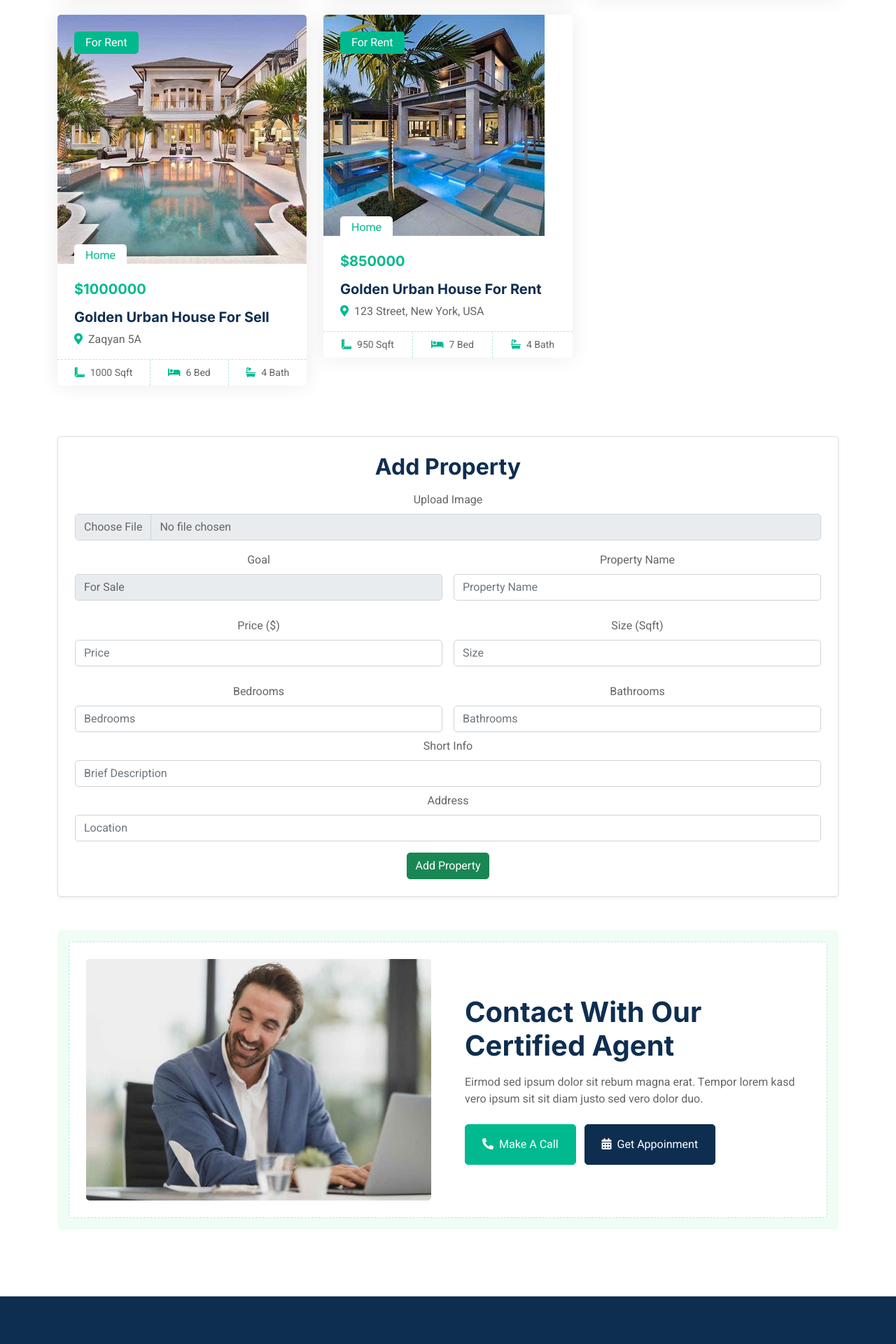
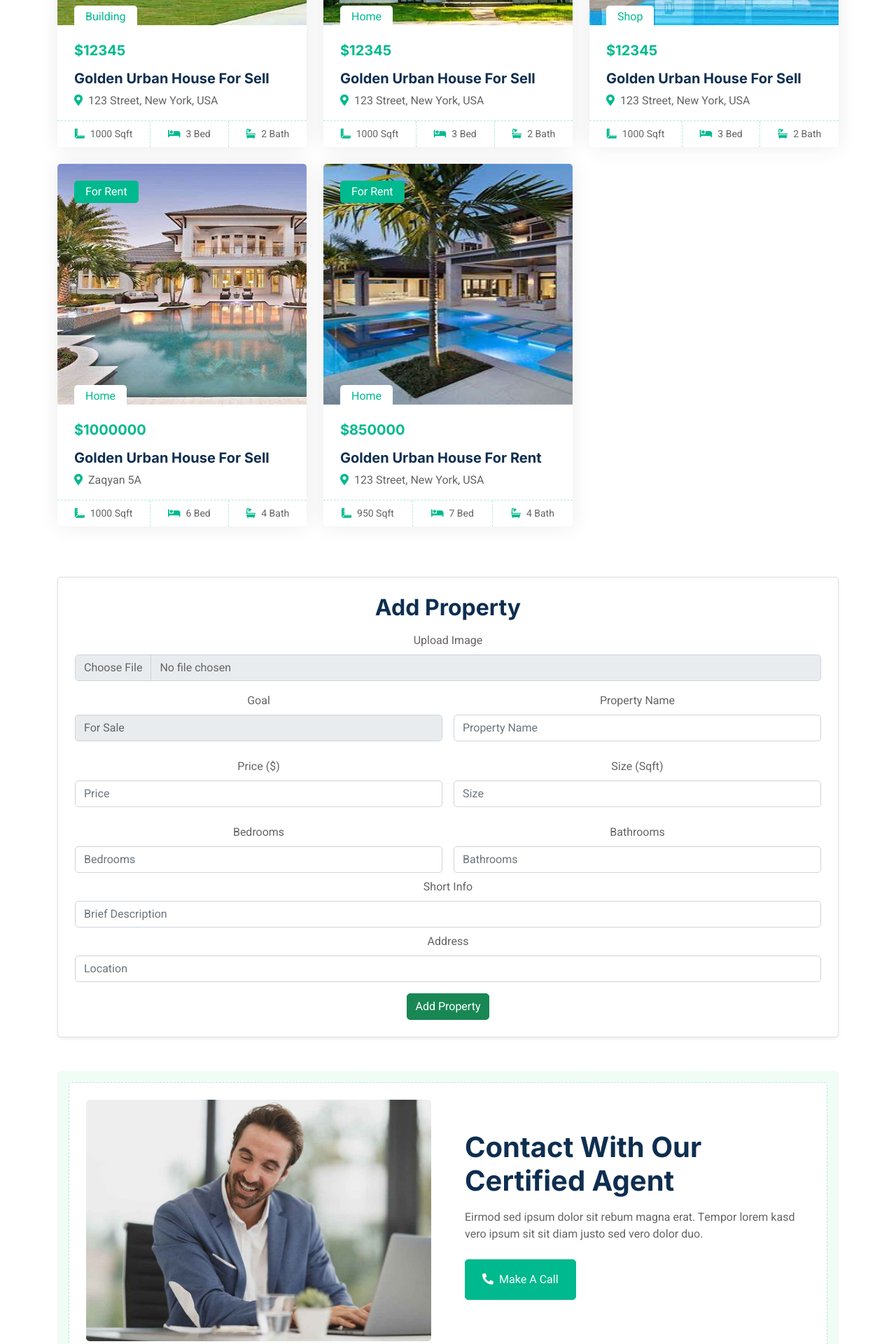
Before and after one commit to tiko051019/Makaan, a Django app: page /pr_list/ in a window 1280 px wide. Shown: the part 1680-3600 px from the top of the page at 70% size. Run offline with Django 5.2, Linux system fonts and the light colour scheme; data comes from the database, SQL or seed files in the repository; both versions use the stored data as it was after the commit; some libraries are stand-ins or nearby versions.

Commit message:
project is ready

```diff
--- a/main/templates/property-list.html
+++ b/main/templates/property-list.html
@@ -42,7 +42,7 @@
 
 
         <!-- Property List Start -->
-             <div class="container-xxl py-5">
+        <div class="container-xxl py-5">
             <div class="container">
                 <div class="row g-0 gx-5 align-items-end">
                     <div class="col-lg-6">
@@ -66,20 +66,19 @@
                     </div>
                 </div>
                 <div class="tab-content">
-                    <!-- ---------------------- -->
                     <div id="tab-1" class="tab-pane fade show p-0 active">
                         <div class="row g-4">
                             {% for i in proplisting %}
                             <div class="col-lg-4 col-md-6 wow fadeInUp" data-wow-delay="0.1s">
                                 <div class="property-item rounded overflow-hidden">
                                     <div class="position-relative overflow-hidden">
-                                        <a href=""><img class="img-fluid" src="{{ i.img.url }}" alt=""></a>
+                                        <div><img class="img-fluidi" src="{{ i.img.url }}" alt="" height="344px" width="516px"></div>
                                         <div class="bg-primary rounded text-white position-absolute start-0 top-0 m-4 py-1 px-3">{{ i.goal }}</div>
                                         <div class="bg-white rounded-top text-primary position-absolute start-0 bottom-0 mx-4 pt-1 px-3">{{ i.name }}</div>
                                     </div>
                                     <div class="p-4 pb-0">
                                         <h5 class="text-primary mb-3">${{ i.price }}</h5>
-                                        <a class="d-block h5 mb-2" href="">{{ i.info }}</a>
+                                        <div class="d-block h5 mb-2">{{ i.info }}</div>
                                         <p><i class="fa fa-map-marker-alt text-primary me-2"></i>{{ i.adress }}</p>
                                     </div>
                                     <div class="d-flex border-top">
@@ -90,7 +89,6 @@
                                 </div>
                             </div>
                             {% endfor %}
-
                         </div>
                     </div>
                     <div id="tab-2" class="tab-pane fade show p-0">
@@ -100,13 +98,13 @@
                             <div class="col-lg-4 col-md-6 wow fadeInUp" data-wow-delay="0.1s">
                                 <div class="property-item rounded overflow-hidden">
                                     <div class="position-relative overflow-hidden">
-                                        <a href=""><img class="img-fluid" src="{{ i.img.url }}" alt=""></a>
+                                        <div><img class="img-fluid" src="{{ i.img.url }}" alt=""></div>
                                         <div class="bg-primary rounded text-white position-absolute start-0 top-0 m-4 py-1 px-3">{{ i.goal }}</div>
                                         <div class="bg-white rounded-top text-primary position-absolute start-0 bottom-0 mx-4 pt-1 px-3">{{ i.name }}</div>
                                     </div>
                                     <div class="p-4 pb-0">
                                         <h5 class="text-primary mb-3">${{ i.price }}</h5>
-                                        <a class="d-block h5 mb-2" href="">{{ i.info }}</a>
+                                        <div class="d-block h5 mb-2">{{ i.info }}</div>
                                         <p><i class="fa fa-map-marker-alt text-primary me-2"></i>{{ i.adress }}</p>
                                     </div>
                                     <div class="d-flex border-top">
@@ -118,9 +116,6 @@
                             </div>
                                 {% endif %}
                             {% endfor %}
-                            <div class="col-12 text-center">
-                                <a class="btn btn-primary py-3 px-5" href="">Browse More Property</a>
-                            </div>
                         </div>
                     </div>
                     <div id="tab-3" class="tab-pane fade show p-0">
@@ -130,13 +125,13 @@
                             <div class="col-lg-4 col-md-6 wow fadeInUp" data-wow-delay="0.1s">
                                 <div class="property-item rounded overflow-hidden">
                                     <div class="position-relative overflow-hidden">
-                                        <a href=""><img class="img-fluid" src="{{ i.img.url }}" alt=""></a>
+                                        <div/div><img class="img-fluid" src="{{ i.img.url }}" alt=""></div>
                                         <div class="bg-primary rounded text-white position-absolute start-0 top-0 m-4 py-1 px-3">{{ i.goal }}</div>
                                         <div class="bg-white rounded-top text-primary position-absolute start-0 bottom-0 mx-4 pt-1 px-3">{{ i.name }}</div>
                                     </div>
                                     <div class="p-4 pb-0">
                                         <h5 class="text-primary mb-3">${{ i.price }}</h5>
-                                        <a class="d-block h5 mb-2" href="">{{ i.info }}</a>
+                                        <div/div class="d-block h5 mb-2">{{ i.info }}</div>
                                         <p><i class="fa fa-map-marker-alt text-primary me-2"></i>{{ i.adress }}</p>
                                     </div>
                                     <div class="d-flex border-top">
@@ -148,12 +143,12 @@
                             </div>
                                 {% endif %}
                             {% endfor %}
-
                         </div>
                     </div>
                 </div>
             </div>
         </div>
+        <!-- Property List End -->
 
 
         <center>
@@ -239,8 +234,9 @@
                                     <h1 class="mb-3">{{ i.text1 }}</h1>
                                     <p>{{ i.text2 }}</p>
                                 </div>
-                                <a href="" class="btn btn-primary py-3 px-4 me-2"><i class="fa fa-phone-alt me-2"></i>Make A Call</a>
-                                <a href="" class="btn btn-dark py-3 px-4"><i class="fa fa-calendar-alt me-2"></i>Get Appoinment</a>
+                                <p class="btn btn-primary py-3 px-4 me-2" onclick="scrollToFooter()">
+                                    <i class="fa fa-phone-alt me-2"></i>Make A Call
+                                </p>
                             </div>
                         </div>
                     </div>
--- a/main/views.py
+++ b/main/views.py
@@ -8,8 +8,6 @@
 from django.contrib.auth.mixins import LoginRequiredMixin
 from django.shortcuts import get_object_or_404
 
-import random
-import time
 
 #____________________________________________________________________
 #____________________Register, Login, Logout_________________________
@@ -123,7 +121,7 @@
         imgcycle = ImageCycle.objects.get()
         properties = Properties.objects.all()
         moreinfo = MoreInfo.objects.all()
-        proplisting = PropertyListing.objects.all()
+        proplisting = PropertyListing.objects.all()[:6]
         contactagent = ContactAgent.objects.all()
         propertyagents = PropertyAgents.objects.all()
         clientcomments = ClientOpinions.objects.all()
```
Also changed, not shown: main/templates/index.html (+10 -10 lines), db.sqlite3, media/images/new_property_2_ICoChUH.jpg (added).
